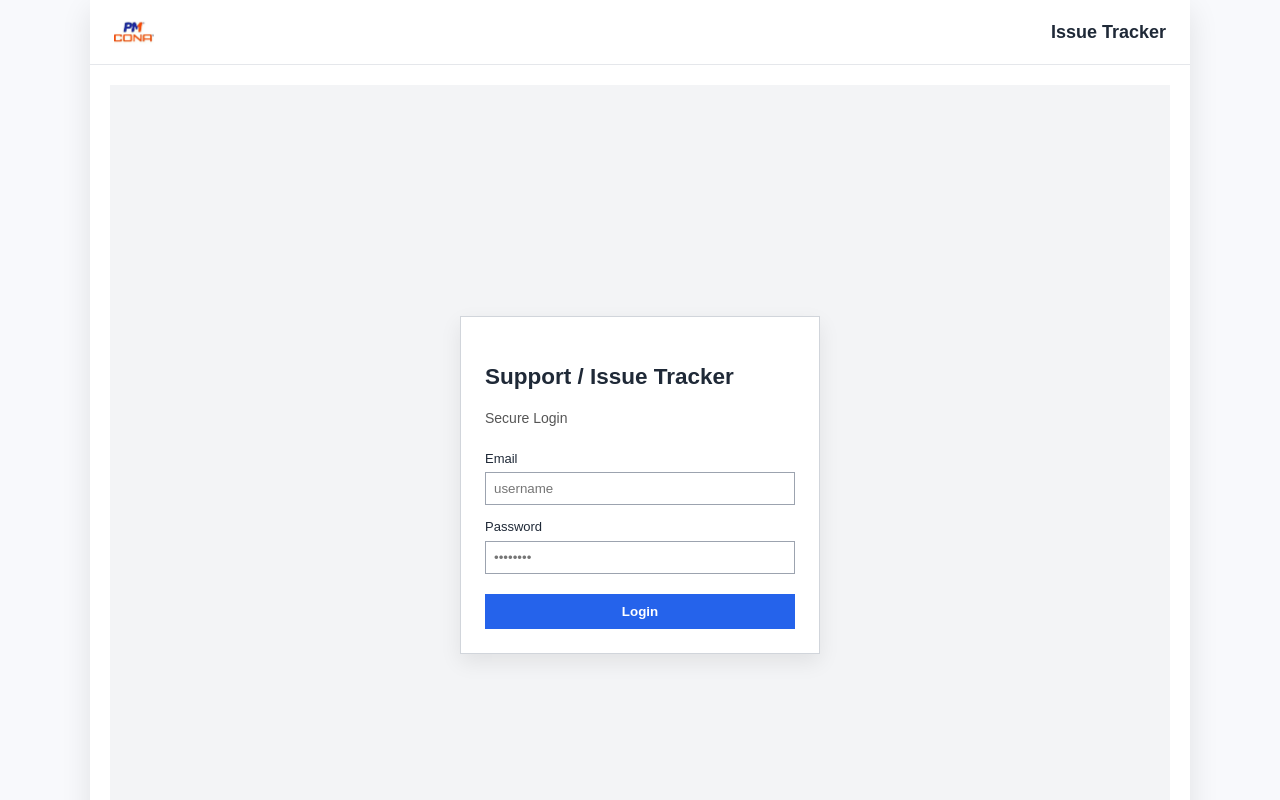
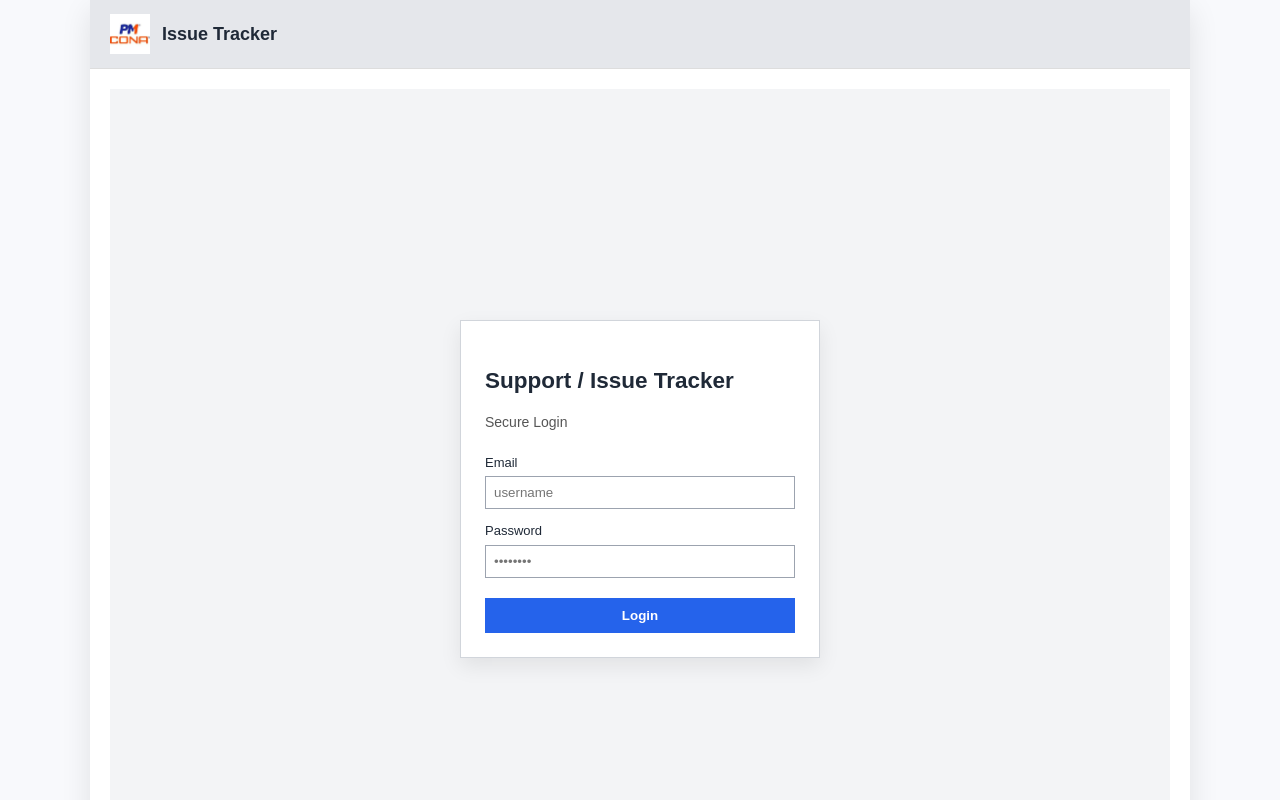
Before and after one commit to ManchandaRahul/pmcona_issue_tracker, a React (Vite) app: page / in a window 1280 px wide. Shown: the top 800 px of the page. Built offline with nearby package versions, Linux system fonts and the light colour scheme; the HTML template or start-up script is replaced by a standard one.

Commit message:
Issue tracker next to PM CONA logo

```diff
--- a/index.html
+++ b/index.html
@@ -60,7 +60,7 @@
 
   <body class="antialiased">
     <div class="app-wrapper">
-<div class="app-header" style="display:flex; align-items:center; gap:12px;">
+<div class="app-header">
   <img
     src="/pmcona-logo.png"
     alt="PM CONA"
--- a/src/index.css
+++ b/src/index.css
@@ -25,20 +25,12 @@ body {
 }
 
 .app-header {
-  position: sticky;
-  top: 0;
-  z-index: 30;
-  background: rgba(255, 255, 255, 0.96);
-  backdrop-filter: blur(12px);
-  -webkit-backdrop-filter: blur(12px);
-  border-bottom: 1px solid #e5e7eb;
-  padding: 0.75rem 1.5rem;
   display: flex;
   align-items: center;
-  justify-content: space-between;
-  flex-wrap: wrap;
-  gap: 1rem;
+  justify-content: flex-start;   /* 🔥 Fix */
+  gap: 12px;
 }
+
 
 .app-header h1 {
   font-size: 1.25rem;
@@ -48,13 +40,7 @@ body {
   white-space: nowrap;
 }
 
-/* Controls row in header */
-.app-header > div:last-child {
-  display: flex;
-  align-items: center;
-  gap: 0.75rem;
-  flex-wrap: wrap;
-}
+
 
 /* ================================================
    FILTER / CONTROL BAR (in header)
```
